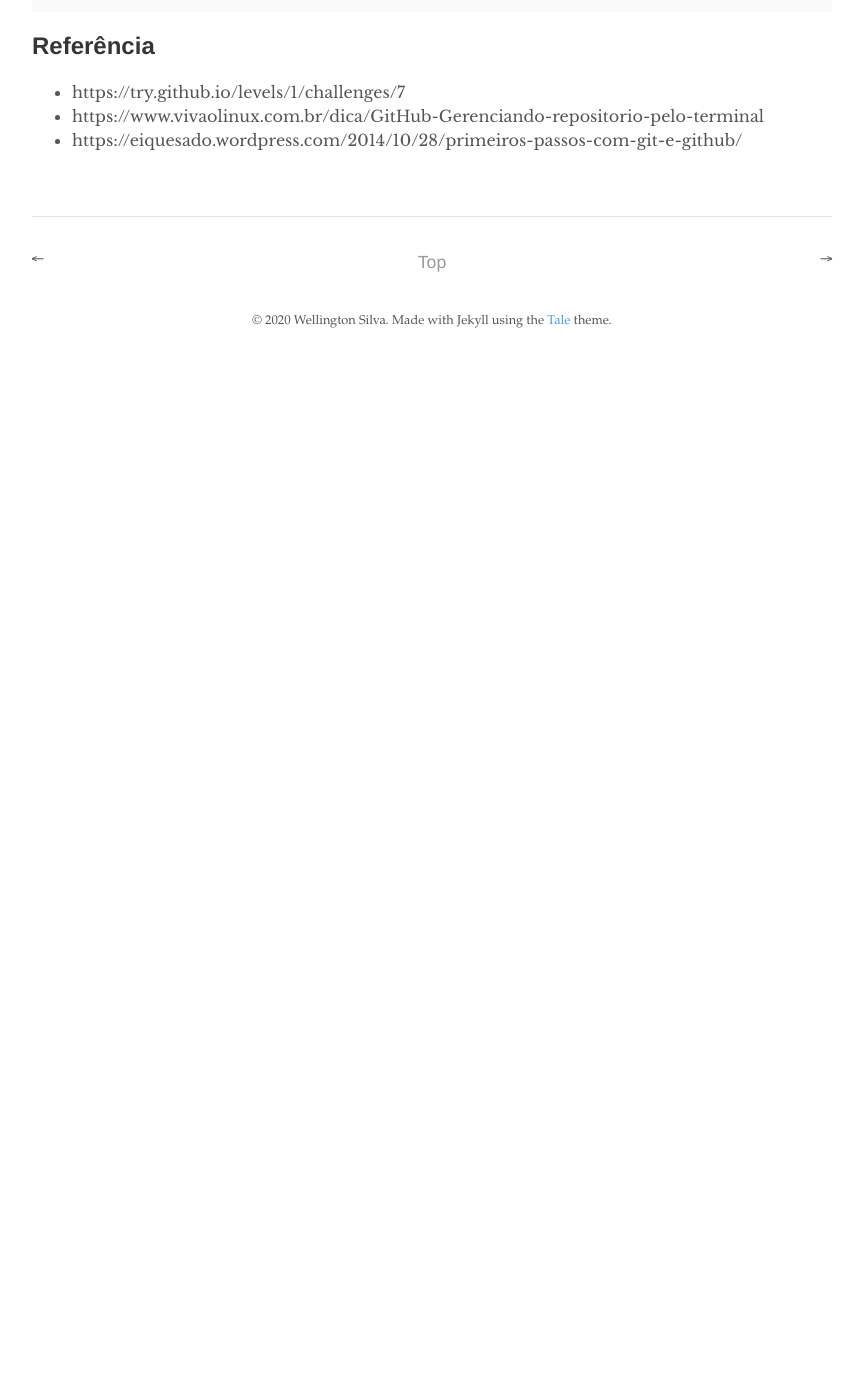
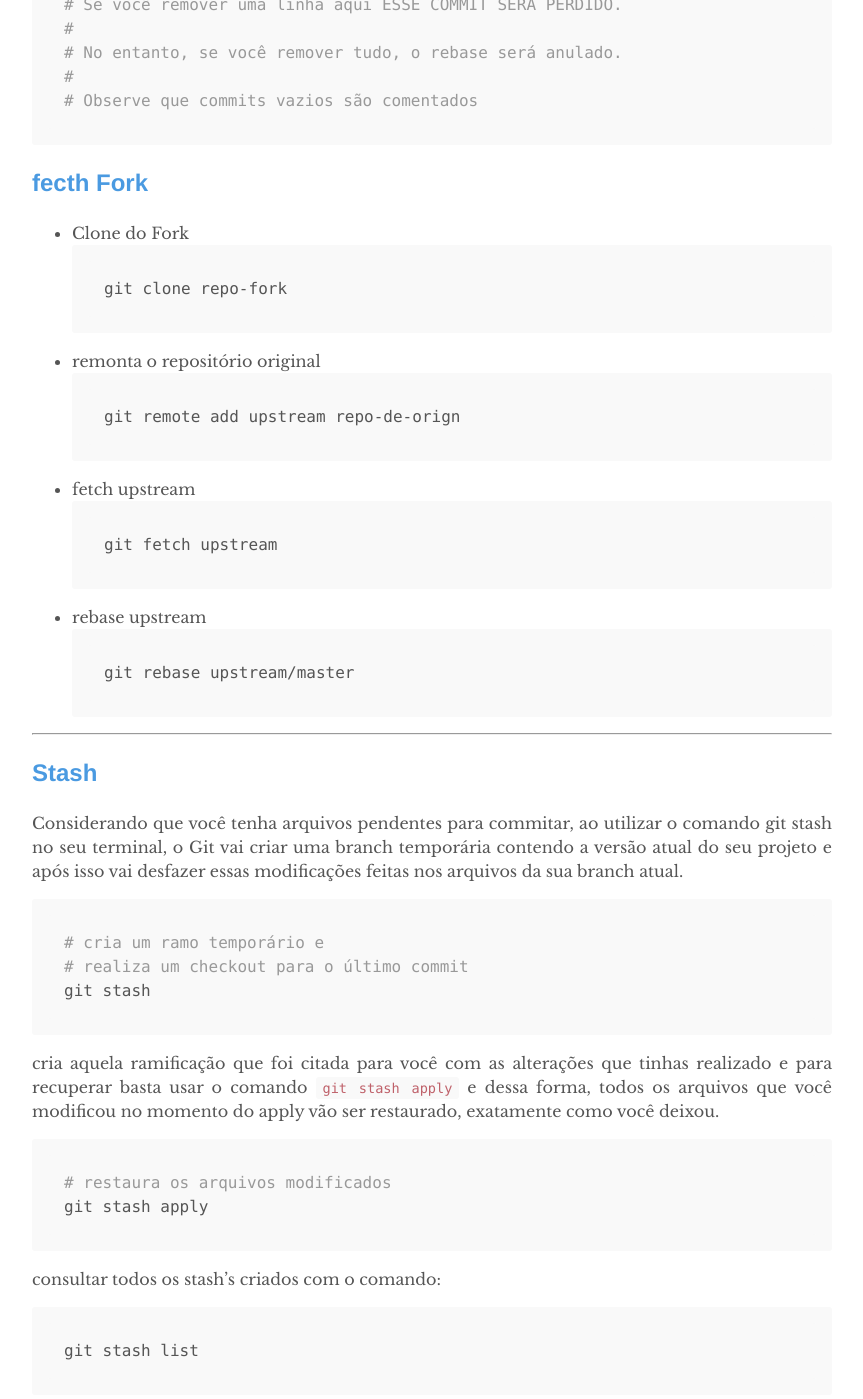
Before and after one commit to sswellington/blog, a Jekyll site: the page built from _posts/introducao/2020-05-19-hello-git.md, in a window 1280 px wide and 1400 px high, scrolled down 3176 px. Shown: the whole window, without its empty margins (208-1071 px from the left). Built offline with Jekyll 4.4.1, drawn with Linux system fonts in a browser that asks for light colours; before the commit the page ends 3540 px from its top, so only the background shows below that.

Commit message:
post.update git

```diff
--- a/_posts/introducao/2020-05-19-hello-git.md
+++ b/_posts/introducao/2020-05-19-hello-git.md
@@ -6,6 +6,12 @@ author: Wellington Silva
 tag: tutorial
 categories: ["introducao"]
 ---
+
+[Github](https://github.com/sswellington/linux-essencial)
+
+---
+
+# Git
 
 ## Configuração de usuário
 ~~~bash
@@ -78,7 +84,7 @@ Sugerir uma edição
 git branch -d clean_up
 ~~~
 
-Editar commit
+## Editar commit
 ~~~bash
 # último commit
 git commit --amend
@@ -112,6 +118,52 @@ pick f7fde4a Change the commit message but push the same commit.
 # Observe que commits vazios são comentados
 ~~~
 
+## [fecth Fork](https://www.lambda3.com.br/2016/02/mantendo-um-fork-atualizado-no-github/)
+
+* Clone do Fork
+~~~
+git clone repo-fork
+~~~
+
+* remonta o repositório original
+~~~
+git remote add upstream repo-de-orign
+~~~
+
+* fetch upstream
+~~~
+git fetch upstream
+~~~
+
+* rebase upstream
+~~~
+git rebase upstream/master
+~~~
+
+---
+
+## [Stash](https://medium.com/wooza/git-stash-conhecendo-e-utilizando-um-dos-comandos-mais-pr%C3%A1ticos-para-o-versionamento-de-seu-c%C3%B3digo-a4dab3ac70da#:~:text=Pois%20bem%2C%20a%20utiliza%C3%A7%C3%A3o%20do,o%20seu%20desenvolvimento%20de%20c%C3%B3digo.)
+
+Considerando que você tenha arquivos pendentes para commitar, ao utilizar o comando git stash no seu terminal, o Git vai criar uma branch temporária contendo a versão atual do seu projeto e após isso vai desfazer essas modificações feitas nos arquivos da sua branch atual.
+
+~~~bash
+# cria um ramo temporário e
+# realiza um checkout para o último commit
+git stash
+~~~
+
+cria aquela ramificação que foi citada para você com as alterações que tinhas realizado e para recuperar basta usar o comando `git stash apply` e dessa forma, todos os arquivos que você modificou no momento do apply vão ser restaurado, exatamente como você deixou.
+
+~~~bash
+# restaura os arquivos modificados
+git stash apply
+~~~
+
+consultar todos os stash’s criados com o comando:
+~~~bash
+git stash list
+~~~
+
 ## Referência
 * https://try.github.io/levels/1/challenges/7
 * https://www.vivaolinux.com.br/dica/GitHub-Gerenciando-repositorio-pelo-terminal
```
